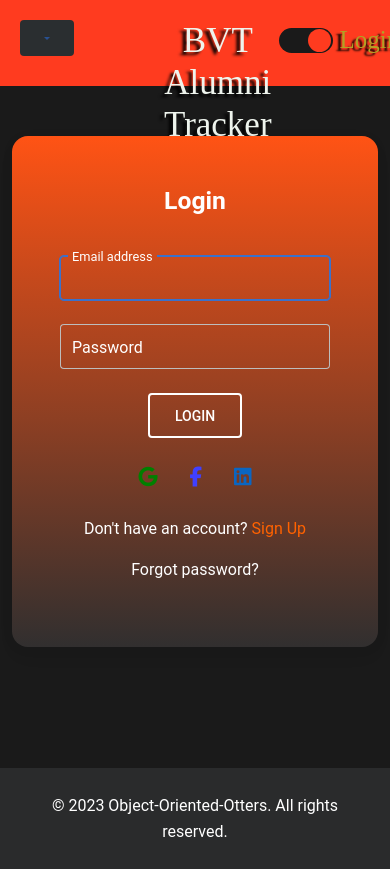
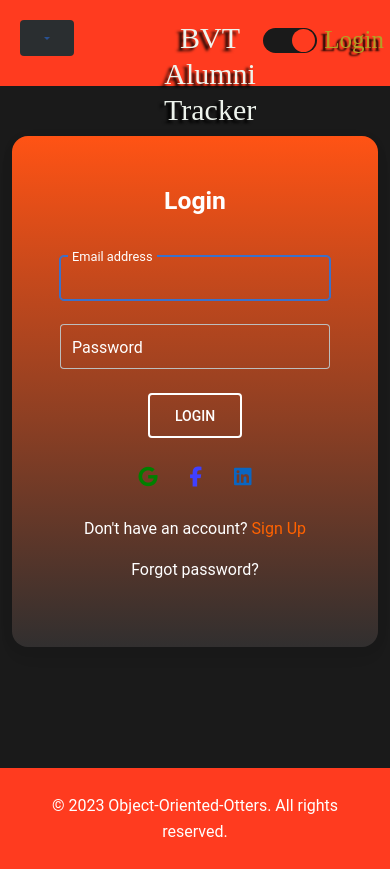
Before and after one commit to JulieKnox225/BVT-Alumni-Tracker-Object-Oriented-Otters, a React (Vite) app: page /login in a window 390 px wide. Built offline with nearby package versions, Linux system fonts and the light colour scheme.

Commit message:
small changes to css

```diff
--- a/src/Components/Login.jsx
+++ b/src/Components/Login.jsx
@@ -116,7 +116,7 @@ export const Login = () => {
                 </div>
 
                 <div>
-                  <p className="login-text">Don&apos;t have an account? <Link to = '/addEntryPage' className="sign-up-login">Sign Up</Link></p>
+                  <p className="login-text">Don&apos;t have an account? <Link to = '/register' className="sign-up-login">Sign Up</Link></p>
                 <p><Link  to = '/forgotPassword' className="fp-login">Forgot password?</Link></p>
                 </div>
               </MDBCardBody>
--- a/src/index.css
+++ b/src/index.css
@@ -151,7 +151,6 @@ label{
   background-size: cover;
   background-position: center;
   z-index: 0;
-
 }
 
 .home-page-background::before {
@@ -377,21 +376,25 @@ label{
   display: flex;
 }
 
-
-#dark .home-button-text {
-  font-family: serif;
-  font-size: 35px;
-  color: #EEF4ED;
-  text-shadow: black -4px  3px 3px;
-}
-
-#light .home-button-text {
+.home-button-text {
   font-family: serif;
   font-size: 35px;
   color: #EEF4ED;
   text-shadow: black 4px  3px 3px;
+  padding-bottom: 15px;
 }
 
+
+#dark .home-button-text {
+  text-shadow: black -4px  3px 3px;
+}
+
+@media (max-width: 650px) {
+  .home-button-text {
+    font-size: 30px;
+
+  }
+}
 
 .login--text {
   font-weight: 500;
@@ -408,25 +411,6 @@ label{
 
 .sideMenu:hover {
   color:#f9f9f9
-}
-
-
-#light .light-dark-btn{
-  margin-left: 5px;
-  margin-right: 5px;
-  border-radius: 1000px;
-  padding: 8px;
-
-  background-color: white;
-}
-
-#dark .light-dark-btn{
-  margin-left: 5px;
-  margin-right: 5px;
-  border-radius: 1000px;
-  padding: 8px;
-  color: #B3A125;
-  background-color: #2a2e30;
 }
 
 .toggler {
@@ -494,7 +478,7 @@ label{
 .footer {
   padding: 25px;
   color: white;
-  background-color: #2a2b2c;
+  background-color: #FF3B1F;
 }
 
 /* Footer end */
```
